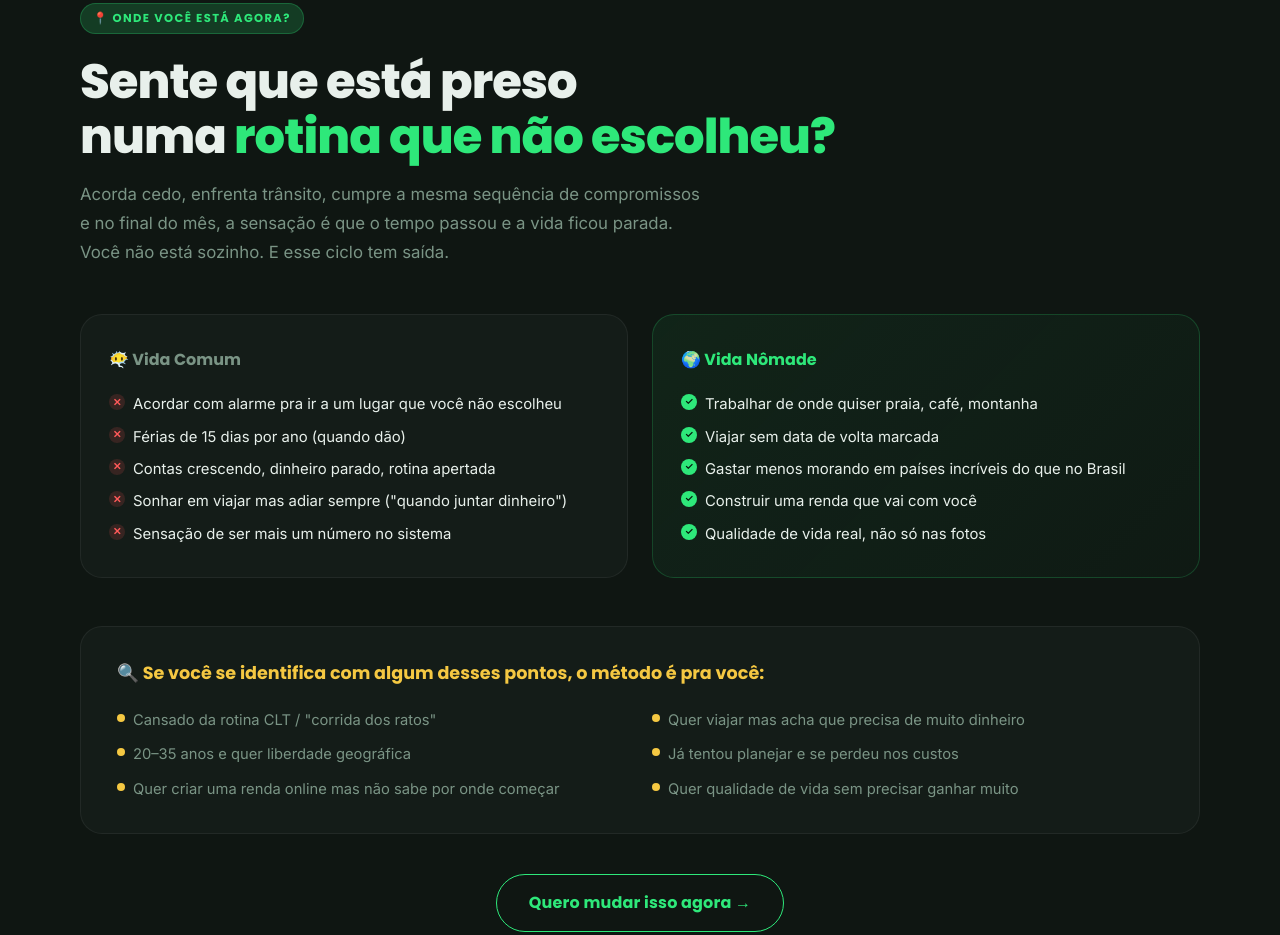
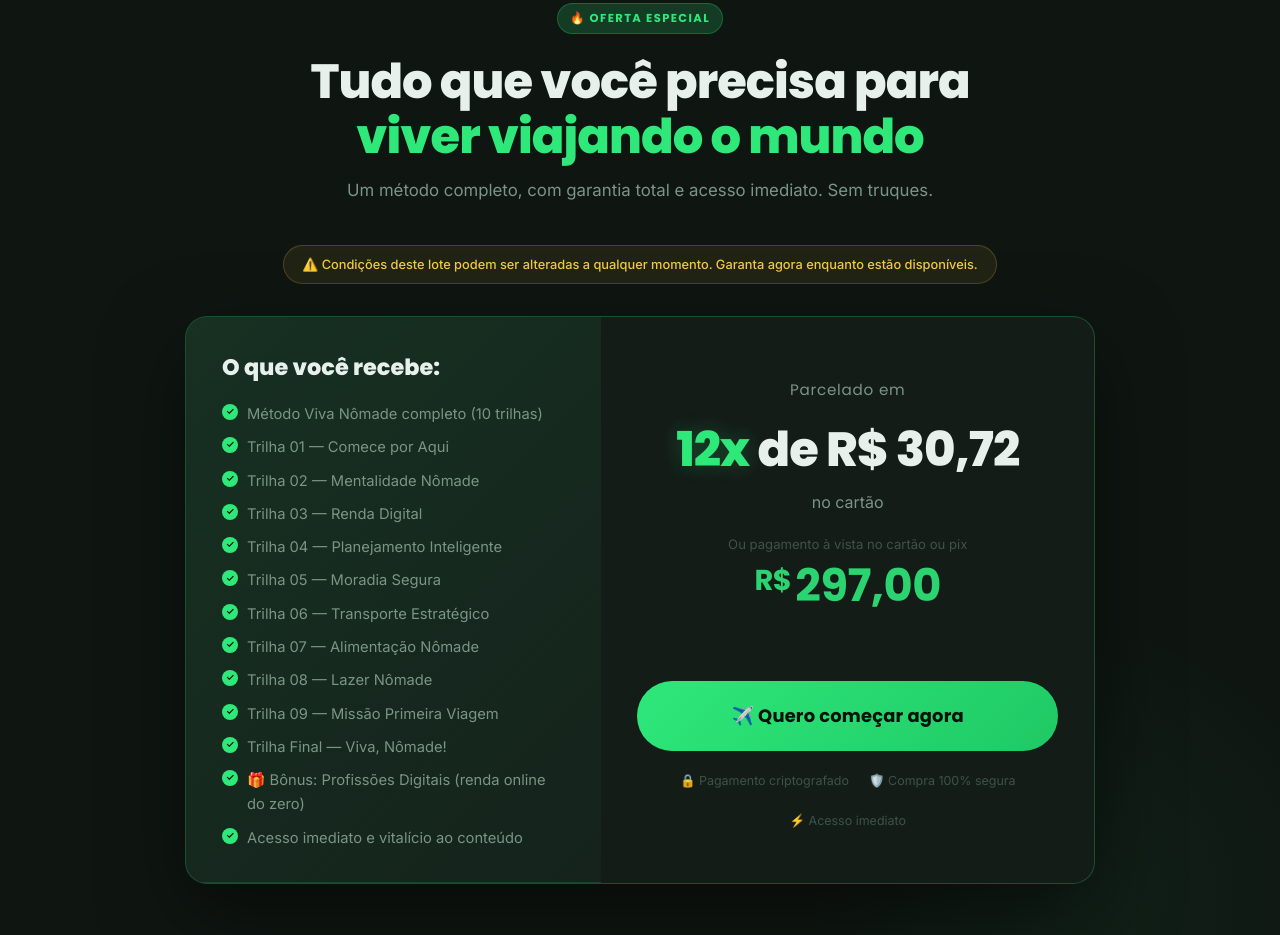
Before and after one commit to nandoadm/Christhofer-VivaNomade, a plain HTML site: page index.html in a window 1280 px wide. Shown: the part 1684-2619 px from the top of the page. Drawn offline with Linux system fonts and the light colour scheme.

Commit message:
adicionado offerta em baixo da hero

```diff
--- a/index.html
+++ b/index.html
@@ -209,6 +209,84 @@
     </section>
 
 
+        <section class="vn-offer vn-section" id="oferta" aria-labelledby="vn-offer-title">
+        <div class="vn-container">
+
+            <div class="vn-tag vn-reveal" style="margin:0 auto 20px;display:table;">🔥 Oferta especial</div>
+            <h2 class="vn-section-title vn-reveal vn-reveal-delay-1" id="vn-offer-title"
+                style="text-align:center;max-width:660px;margin:0 auto 12px;">
+                Tudo que você precisa para<br><em>viver viajando o mundo</em>
+            </h2>
+            <p class="vn-section-sub vn-reveal vn-reveal-delay-2"
+                style="text-align:center;margin-inline:auto;margin-bottom:40px;">
+                Um método completo, com garantia total e acesso imediato. Sem truques.
+            </p>
+
+            <div class="vn-scarcity vn-reveal">
+                <span class="vn-scarcity-note">
+                    ⚠️ Condições deste lote podem ser alteradas a qualquer momento. Garanta agora enquanto estão
+                    disponíveis.
+                </span>
+            </div>
+
+            <div class="vn-offer-box vn-reveal vn-reveal-delay-1" id="vn-offer-box">
+                <div class="vn-offer-top">
+                    <p class="vn-offer-title">O que você recebe:</p>
+                    <ul class="vn-offer-includes" aria-label="O que está incluído na oferta">
+                        <li><span class="vn-check-mini" aria-hidden="true">✓</span> Método Viva Nômade completo (10
+                            trilhas)</li>
+                        <li><span class="vn-check-mini" aria-hidden="true">✓</span> Trilha 01 — Comece por Aqui</li>
+                        <li><span class="vn-check-mini" aria-hidden="true">✓</span> Trilha 02 — Mentalidade Nômade</li>
+                        <li><span class="vn-check-mini" aria-hidden="true">✓</span> Trilha 03 — Renda Digital</li>
+                        <li><span class="vn-check-mini" aria-hidden="true">✓</span> Trilha 04 — Planejamento Inteligente
+                        </li>
+                        <li><span class="vn-check-mini" aria-hidden="true">✓</span> Trilha 05 — Moradia Segura</li>
+                        <li><span class="vn-check-mini" aria-hidden="true">✓</span> Trilha 06 — Transporte Estratégico
+                        </li>
+                        <li><span class="vn-check-mini" aria-hidden="true">✓</span> Trilha 07 — Alimentação Nômade</li>
+                        <li><span class="vn-check-mini" aria-hidden="true">✓</span> Trilha 08 — Lazer Nômade</li>
+                        <li><span class="vn-check-mini" aria-hidden="true">✓</span> Trilha 09 — Missão Primeira Viagem
+                        </li>
+                        <li><span class="vn-check-mini" aria-hidden="true">✓</span> Trilha Final — Viva, Nômade!</li>
+                        <li><span class="vn-check-mini" aria-hidden="true">✓</span> 🎁 Bônus: Profissões Digitais (renda
+                            online do zero)</li>
+                        <li><span class="vn-check-mini" aria-hidden="true">✓</span> Acesso imediato e vitalício ao
+                            conteúdo</li>
+                    </ul>
+                </div>
+
+                <div class="vn-offer-middle">
+                    <div class="vn-price-block" id="vn-price-block">
+                        <p class="vn-price-installment">Parcelado em</p>
+                        <p class="vn-price-installments" style="margin-bottom:18px;"><strong><span class="vn-price-12x">12x</span> de R$ 30,72</strong> no
+                            cartão</p>
+                        <p class="vn-price-or">Ou pagamento à vista no cartão ou pix</p>
+                        <p class="vn-price-main" id="vn-price-main" aria-label="R$ 297,00 à vista">
+                            <span class="vn-price-small">R$</span>297,00
+                        </p>
+                    </div>
+
+                    <a href="https://pay.kiwify.com.br/2Q5cIpx" class="vn-btn vn-btn-primary vn-offer-cta-btn"
+                        aria-label="Comprar Método Viva Nômade por R$ 297,00" data-cta="offer" rel="noopener">
+                        ✈️ Quero começar agora
+                    </a>
+
+                    <div class="vn-security-row" role="list" aria-label="Selos de segurança">
+                        <span class="vn-security-item" role="listitem">🔒 Pagamento criptografado</span>
+                        <span class="vn-security-item" role="listitem">🛡️ Compra 100% segura</span>
+                        <span class="vn-security-item" role="listitem">⚡ Acesso imediato</span>
+                    </div>
+
+                </div>
+
+
+
+            </div>
+
+        </div>
+    </section>
+
+
     <!-- ============================================================
      SEÇÃO 2: DIAGNÓSTICO — Vida Comum vs Vida Nômade
 ============================================================ -->
@@ -282,6 +360,11 @@
 
         </div>
     </section>
+
+
+
+
+
 
 
     <!-- ============================================================
```
